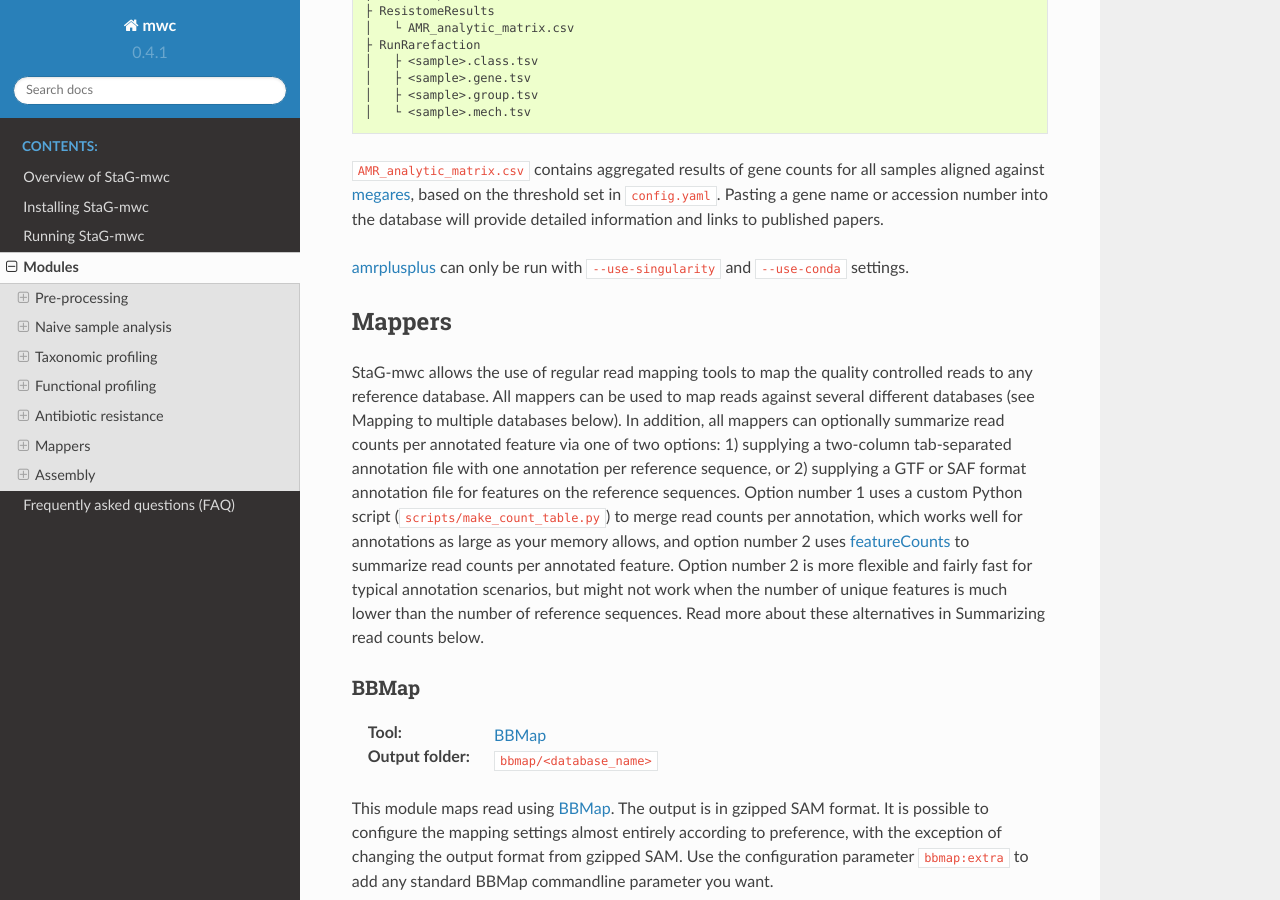
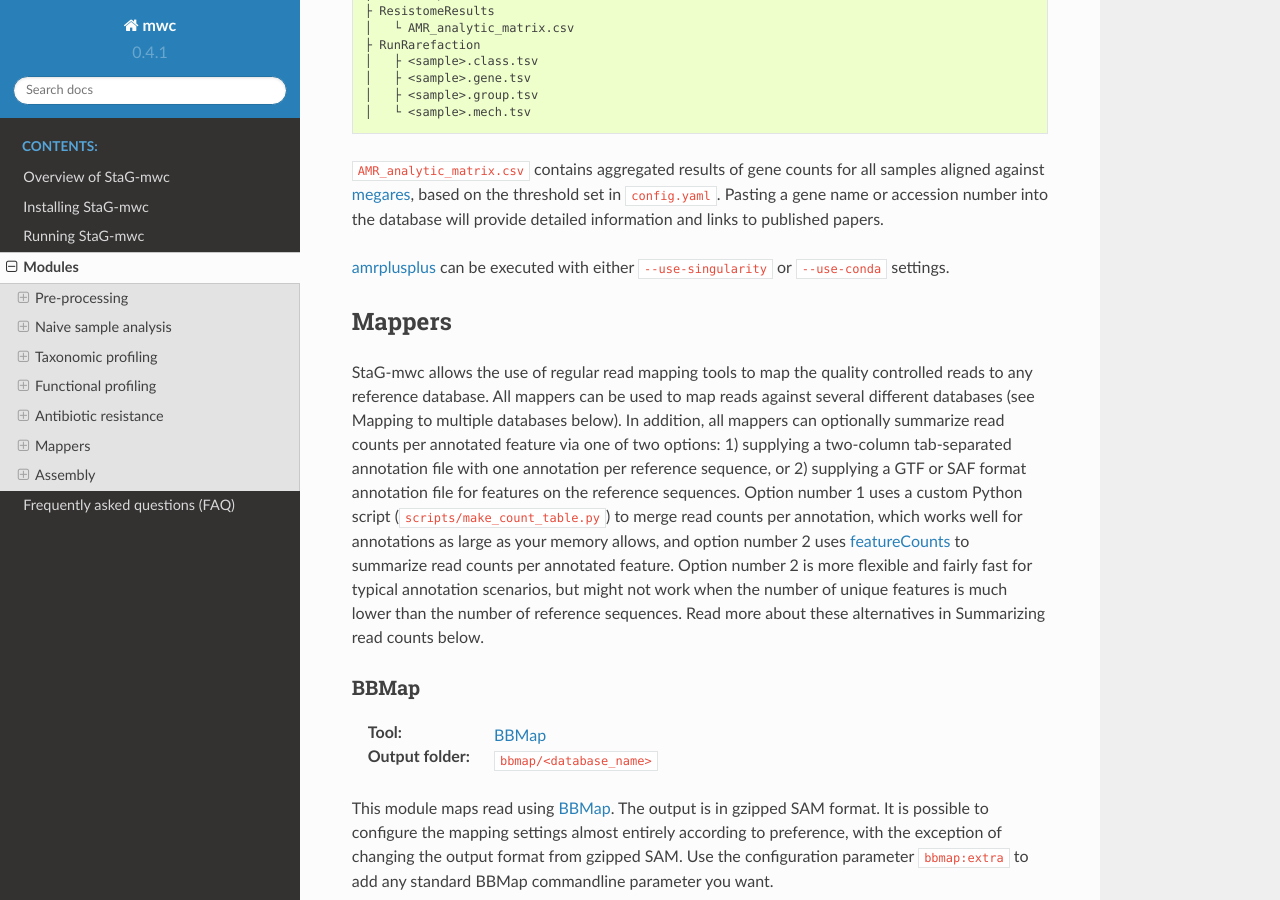
Before and after one commit to ctmrbio/stag-mwc, a Sphinx documentation site: the page built from docs/source/modules.rst, in a window 1280 px wide and 900 px high, scrolled down 5478 px. Built offline with Sphinx 7.4.7 and the Read the Docs theme 2.0.0, drawn with Linux system fonts in a browser that asks for light colours.

Commit message:
amrplusplus conda executable

```diff
--- a/docs/source/modules.rst
+++ b/docs/source/modules.rst
@@ -282,7 +282,7 @@ aligned against `megares`_, based on the threshold set in ``config.yaml``. Pasti
 or accession number into the database will provide detailed information and links to
 published papers.
 
-`amrplusplus`_ can only be run with ``--use-singularity`` and ``--use-conda`` settings.
+`amrplusplus`_ can be executed with either ``--use-singularity`` or ``--use-conda`` settings.
 
 Mappers
 *******
```
